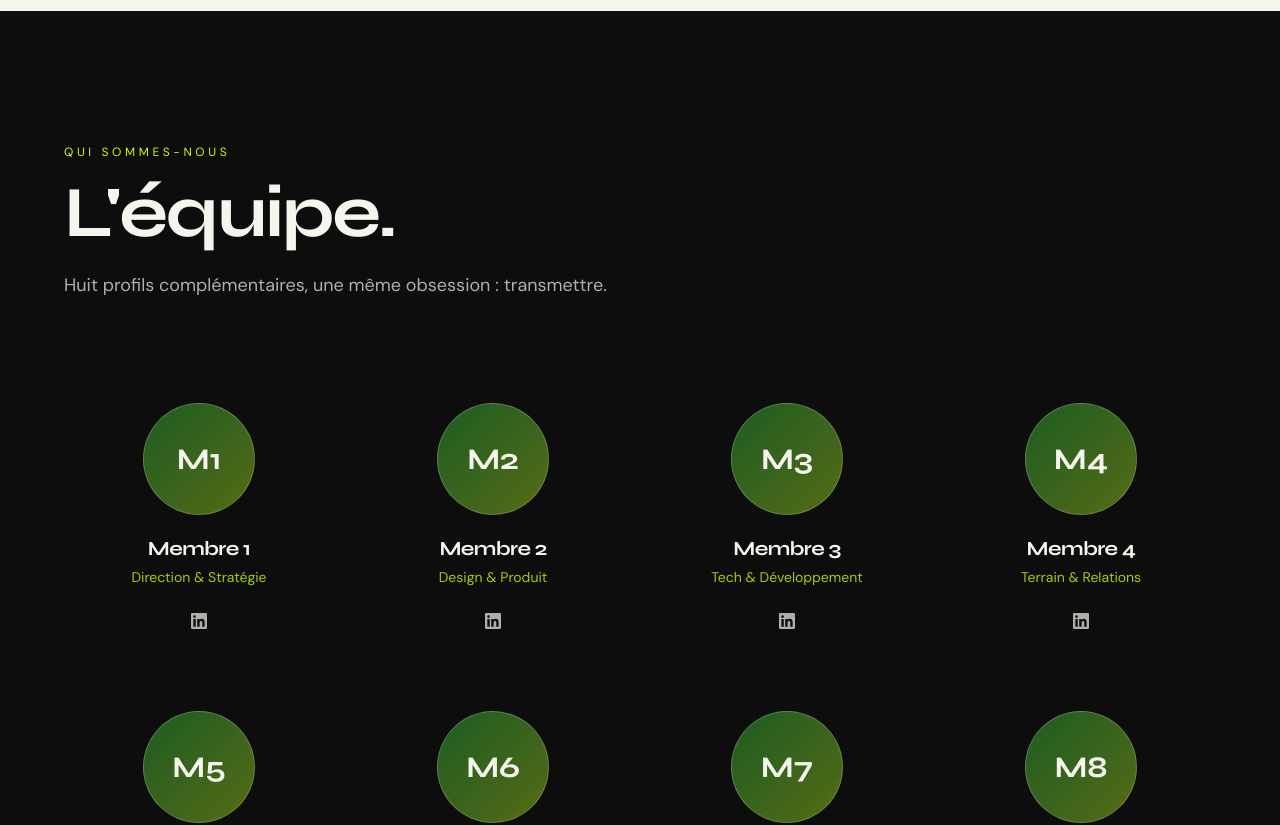
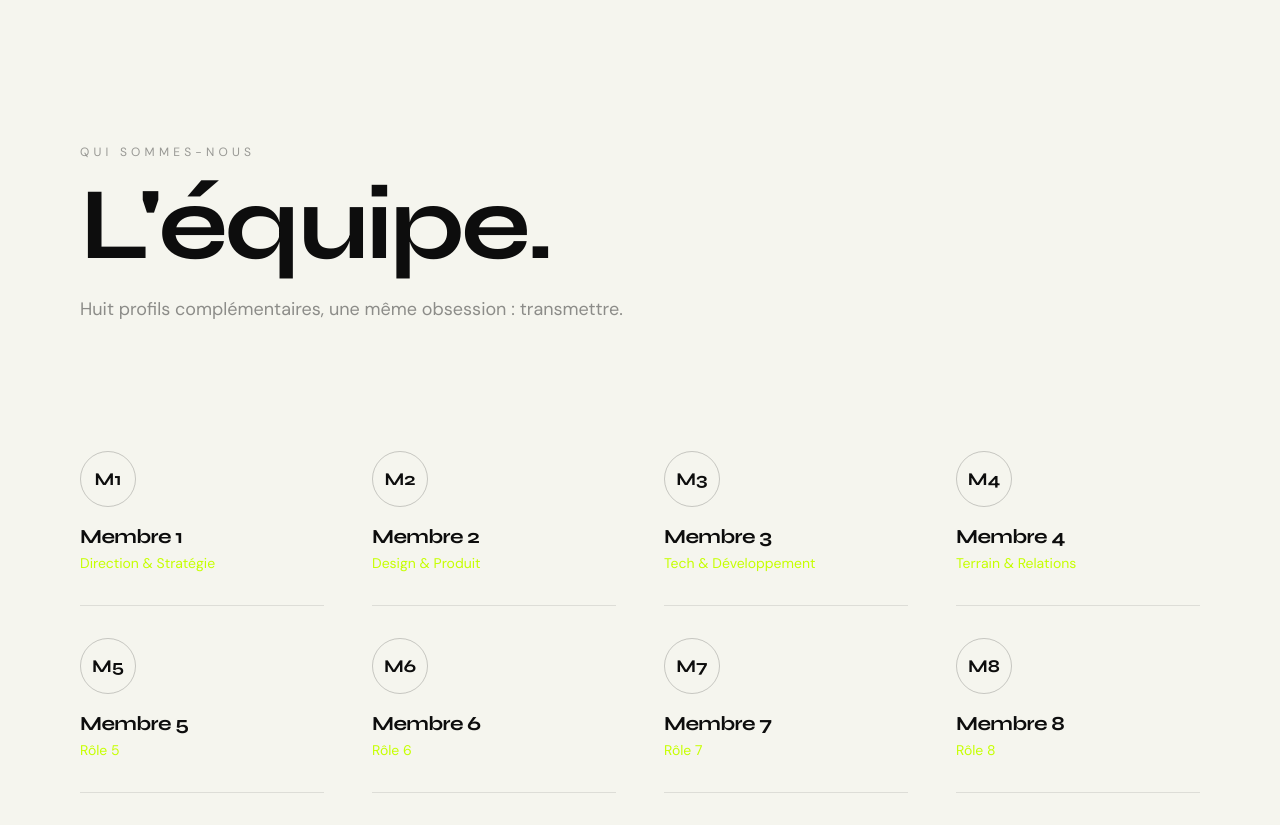
Before and after one commit to Mue-Agency/agence-vitrine, a Next.js app: page / in a window 1280 px wide. Shown: the part 4360-5185 px from the top of the page. Built offline with nearby package versions, Linux system fonts and the light colour scheme.

Commit message:
design: Team Exuvie — fond blanc, liste éditoriale hover lime

```diff
--- a/components/Team.tsx
+++ b/components/Team.tsx
@@ -16,25 +16,33 @@ const team = [
 
 export default function Team() {
   return (
-    <section id="equipe" className="relative py-32 px-6">
+    <section id="equipe" className="section-white relative py-32 px-6 md:px-20">
       <div className="max-w-6xl mx-auto">
         <motion.div
           initial={{ opacity: 0, y: 30 }}
           whileInView={{ opacity: 1, y: 0 }}
           viewport={{ once: true }}
           transition={{ duration: 0.7 }}
-          className="mb-20 max-w-3xl"
+          className="mb-24"
         >
-          <span className="text-xs uppercase tracking-[0.3em] text-mue-lime">Qui sommes-nous</span>
-          <h2 className="mt-4 font-display text-5xl md:text-7xl font-bold leading-[0.95]">
+          <span
+            className="text-xs uppercase tracking-[0.35em]"
+            style={{ color: "rgba(13,13,13,0.4)" }}
+          >
+            Qui sommes-nous
+          </span>
+          <h2
+            className="mt-4 font-display font-bold leading-[0.9]"
+            style={{ fontSize: "clamp(3rem,8vw,8rem)", color: "#0D0D0D" }}
+          >
             L&apos;équipe.
           </h2>
-          <p className="mt-6 text-lg text-foreground/70 max-w-xl">
+          <p className="mt-6 text-lg max-w-xl" style={{ color: "rgba(13,13,13,0.45)" }}>
             Huit profils complémentaires, une même obsession : transmettre.
           </p>
         </motion.div>
 
-        <div className="grid grid-cols-2 sm:grid-cols-3 lg:grid-cols-4 gap-6">
+        <div className="grid grid-cols-1 sm:grid-cols-2 lg:grid-cols-4 gap-x-12">
           {team.map((m, i) => (
             <TeamCard key={m.name} index={i} {...m} />
           ))}
--- a/components/TeamCard.tsx
+++ b/components/TeamCard.tsx
@@ -16,29 +16,46 @@ export default function TeamCard({ index, name, role, linkedin, initials }: Prop
       initial={{ opacity: 0, y: 30 }}
       whileInView={{ opacity: 1, y: 0 }}
       viewport={{ once: true, margin: "-60px" }}
-      transition={{ duration: 0.6, delay: index * 0.1 }}
-      whileHover={{ y: -6, scale: 1.02 }}
-      className="glass rounded-3xl p-6 flex flex-col items-center text-center group hover:bg-white/10 hover:glow-lime transition-all"
+      transition={{ duration: 0.6, delay: index * 0.07 }}
+      className="group flex flex-col gap-4 py-8"
+      style={{ borderBottom: "1px solid rgba(13,13,13,0.1)" }}
     >
-      <div className="relative">
-        <div className="h-28 w-28 rounded-full bg-gradient-to-br from-mue-dark-green to-mue-lime/40 flex items-center justify-center font-display font-bold text-3xl text-mue-light border border-white/20">
+      <div className="flex items-center justify-between gap-4">
+        {/* Initiales */}
+        <div
+          className="h-14 w-14 rounded-full flex items-center justify-center font-display font-bold text-lg transition-all duration-300 group-hover:bg-mue-lime"
+          style={{
+            border: "1px solid rgba(13,13,13,0.2)",
+            color: "#0D0D0D",
+          }}
+        >
           {initials}
         </div>
-        <div className="absolute -inset-1 rounded-full bg-mue-lime/0 group-hover:bg-mue-lime/20 blur-xl transition-all -z-10" />
-      </div>
-      <h3 className="mt-5 font-display text-xl font-bold">{name}</h3>
-      <p className="text-sm text-mue-lime/80 mt-1">{role}</p>
+
+        {/* LinkedIn — apparaît au hover */}
         <a
           href={linkedin}
           aria-label={`LinkedIn ${name}`}
           target="_blank"
           rel="noopener noreferrer"
-        className="mt-4 h-9 w-9 rounded-full glass flex items-center justify-center text-foreground/70 hover:text-mue-lime hover:bg-white/15 transition-colors"
+          className="opacity-0 group-hover:opacity-100 transition-opacity duration-300"
+          style={{ color: "rgba(13,13,13,0.4)" }}
+          data-cursor
         >
-        <svg width="16" height="16" viewBox="0 0 24 24" fill="currentColor">
+          <svg width="15" height="15" viewBox="0 0 24 24" fill="currentColor">
             <path d="M20.447 20.452h-3.554v-5.569c0-1.328-.027-3.037-1.852-3.037-1.853 0-2.136 1.445-2.136 2.939v5.667H9.351V9h3.414v1.561h.046c.477-.9 1.637-1.85 3.37-1.85 3.601 0 4.267 2.37 4.267 5.455v6.286zM5.337 7.433a2.062 2.062 0 01-2.063-2.065 2.064 2.064 0 112.063 2.065zm1.782 13.019H3.555V9h3.564v11.452zM22.225 0H1.771C.792 0 0 .774 0 1.729v20.542C0 23.227.792 24 1.771 24h20.451C23.2 24 24 23.227 24 22.271V1.729C24 .774 23.2 0 22.222 0h.003z" />
           </svg>
         </a>
+      </div>
+
+      <div>
+        <h3 className="font-display font-bold text-xl" style={{ color: "#0D0D0D" }}>
+          {name}
+        </h3>
+        <p className="text-sm mt-0.5" style={{ color: "#C6FF00" }}>
+          {role}
+        </p>
+      </div>
     </motion.div>
   );
 }
```
Lines whose indentation alone changed are shown as unchanged.
